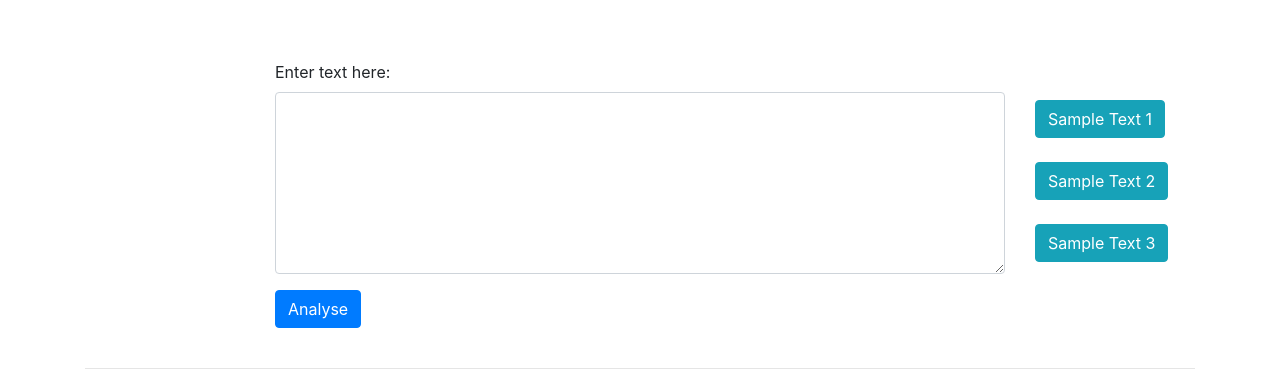
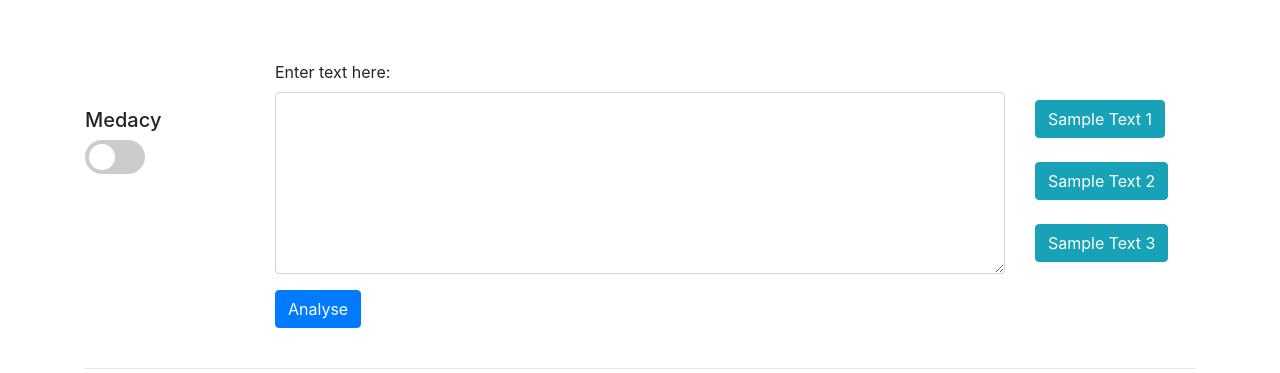
Before and after one commit to pushkardravid/spacyVisualiser, a Flask app: page / in a window 1280 px wide. Shown: the part 56-429 px from the top of the page. Run offline with Flask 2, Linux system fonts and the light colour scheme; some libraries are stand-ins or nearby versions.

Commit message:
medacy endpoint added

```diff
--- a/app.py
+++ b/app.py
@@ -2,6 +2,7 @@ from flask import Flask, request, jsonify
 from flask import render_template
 import json
 from entityTagger import tag
+from medicalEntityTagger import tagMedical
 
 app = Flask(__name__)
 
@@ -18,5 +19,13 @@ def nerTagger():
     tags = list(set([entity['label'] for entity in resp]))
     return jsonify({'tagged_entities':resp, 'tags':tags})
 
+@app.route('/nerMedical', methods=['POST'])
+def nerTaggerMedical():
+    data = json.loads(request.get_data().decode())
+    text = data['text']
+    tagged_entities = tagMedical(text)
+    tags = [tagged_entity['label'] for tagged_entity in tagged_entities] if len(tagged_entities) != 0 else []
+    return jsonify({'tagged_entities':tagged_entities, 'tags':tags})
+
 if __name__ == '__main__':
     app.run(port=5001, debug=True)
--- a/entityTagger.py
+++ b/entityTagger.py
@@ -1,6 +1,6 @@
-import en_core_web_lg
+import en_core_web_sm
 
-nlp = en_core_web_lg.load()
+nlp = en_core_web_sm.load()
 
 def tag(text):
     doc = nlp(text)
--- a/static/main.js
+++ b/static/main.js
@@ -87,6 +87,13 @@ function processResponse(response) {
 }
 
 function analyse() {
+	var lib = document.getElementById('medacyChecker').checked;
+	if(lib){
+		var uri = '/nerMedical';
+	}
+	else{
+		var uri = '/ner';
+	}
 	text = document.getElementById('comment').value;
 	var data = JSON.stringify({
 		"text": text
@@ -103,7 +110,7 @@ function analyse() {
 		}
 	});
 
-	xhr.open("POST", "/ner");
+	xhr.open("POST", uri);
 	xhr.setRequestHeader("Content-Type", "application/json");
 
 	xhr.send(data);
--- a/static/style.css
+++ b/static/style.css
@@ -77,3 +77,67 @@ footer {
 .PRODUCT{background:#17a2b8;}
 .WORK_OF_ART{background:#f0d0ff;}
 .EVENT{background:#ffeb80;}
+
+/*Toggle Switch CSS*/
+/* The switch - the box around the slider */
+.switch {
+    position: relative;
+    display: inline-block;
+    width: 60px;
+    height: 34px;
+  }
+
+  /* Hide default HTML checkbox */
+  .switch input {
+    opacity: 0;
+    width: 0;
+    height: 0;
+  }
+
+  /* The slider */
+  .slider {
+    position: absolute;
+    cursor: pointer;
+    top: 0;
+    left: 0;
+    right: 0;
+    bottom: 0;
+    background-color: #ccc;
+    -webkit-transition: .4s;
+    transition: .4s;
+  }
+
+  .slider:before {
+    position: absolute;
+    content: "";
+    height: 26px;
+    width: 26px;
+    left: 4px;
+    bottom: 4px;
+    background-color: white;
+    -webkit-transition: .4s;
+    transition: .4s;
+  }
+
+  input:checked + .slider {
+    background-color: #2196F3;
+  }
+
+  input:focus + .slider {
+    box-shadow: 0 0 1px #2196F3;
+  }
+
+  input:checked + .slider:before {
+    -webkit-transform: translateX(26px);
+    -ms-transform: translateX(26px);
+    transform: translateX(26px);
+  }
+
+  /* Rounded sliders */
+  .slider.round {
+    border-radius: 34px;
+  }
+
+  .slider.round:before {
+    border-radius: 50%;
+  }
--- a/templates/index.html
+++ b/templates/index.html
@@ -20,7 +20,15 @@
 <div class="container">
 
     <div class="row spacer-top">
-        <div class="col-md-2"></div>
+        <div class="col-md-2">
+
+            <br><br>
+            <h5>Medacy</h5>
+            <label class="switch">
+                <input id="medacyChecker" type="checkbox">
+                <span class="slider round"></span>
+              </label>
+        </div>
         <div class="col-md-8 bd-content">
             <div class="form-group">
                 <label for="comment">Enter text here:</label>
```
Also changed, not shown: medicalEntityTagger.py (added, +12 -0 lines), 1 other file.
